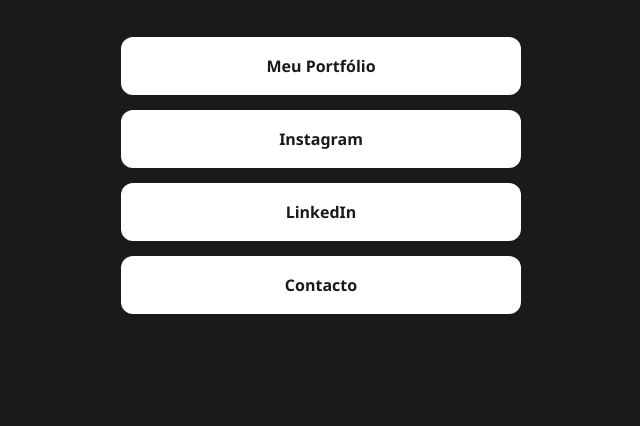
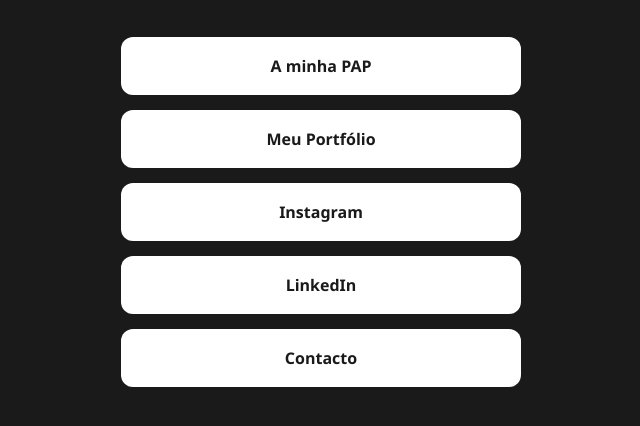
Before and after one commit to a14910-pixel/Projeto-pwa, a plain HTML site: page index.html in a window 1280 px wide. Shown: the part 340-766 px from the top of the page, without its empty margins (319-959 px from the left). Drawn offline with Linux system fonts and the light colour scheme.

Commit message:
Update index.html

```diff
--- a/index.html
+++ b/index.html
@@ -20,6 +20,7 @@
     </header>
 
     <main class="links-container">
+        <a href="pap.html" class="btn btn-pap">A minha PAP</a>
         <a href="https://www.behance.net/jessicacristin9" target="_blank" class="btn">Meu Portfólio</a>
         <a href="https://instagram.com" target="_blank" class="btn">Instagram</a>
         <a href="https://linkedin.com" target="_blank" class="btn">LinkedIn</a>
```
